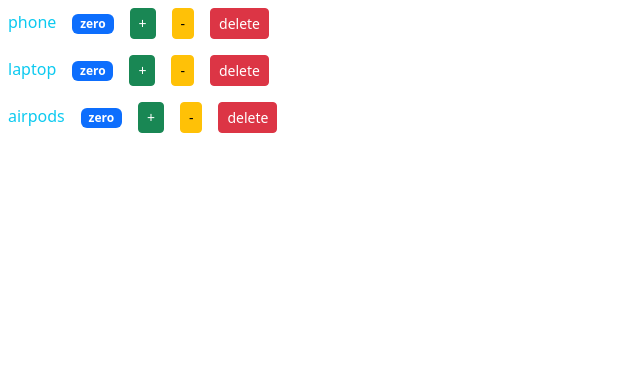
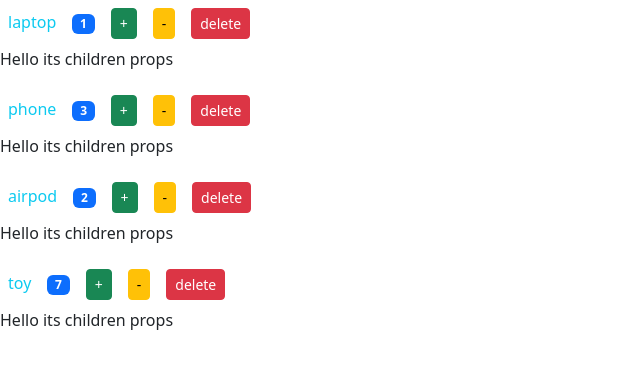
Before and after one commit to mohammadhosseintazaroei/react-course, a React (Create React App) app in the folder productComponent/: page / in a window 1280 px wide. Shown: the top 368 px of the page, without its empty margins (0-640 px from the left). Built offline with nearby package versions, Linux system fonts and the light colour scheme.

Commit message:
seventhDay - Mapping an array to a component

```diff
--- a/productComponent/src/components/functional/product.jsx
+++ b/productComponent/src/components/functional/product.jsx
@@ -1,8 +1,9 @@
 import { useState } from "react";
-const Product = ({productName}) => {
-  const [count, setCount] = useState(0);
+const Product = ({ productName,count:propCount, children }) => {
+  const [count, setCount] = useState(propCount);
 
   return (
+    <>
       <div>
         <span className="m-2 text-info">{productName}</span>
         <span className="m-2 badge bg-primary">{format()}</span>
@@ -22,6 +23,8 @@ const Product = ({productName}) => {
           delete
         </button>
       </div>
+      {children}
+    </>
   );
   function handelIncreamente() {
     setCount(count + 1);
--- a/productComponent/src/components/functional/products.js
+++ /dev/null
@@ -1,13 +0,0 @@
-import Product from "./product";
-
-const Products = () => {
-    return (
-        <>
-        <Product productName="phone"/>
-        <Product productName="laptop"/>
-        <Product productName="airpods"/>
-        </>
-     );
-}
-
-export default Products;
--- /dev/null
+++ b/productComponent/src/components/functional/products.jsx
@@ -0,0 +1,26 @@
+import { useState } from "react";
+import Product from "./product";
+
+const Products = () => {
+  const [products, setProduct] = useState([
+    { id: 1, count: 1, productName: "laptop" },
+    { id: 2, count: 3, productName: "phone" },
+    { id: 3, count: 2, productName: "airpod" },
+    { id: 4, count: 7, productName: "toy" },
+  ]);
+  return (
+    <>
+      {products.map((product, index) => (
+        <Product
+          key={index}
+          productName={product.productName}
+          count={product.count}
+        >
+          <p>Hello its children props</p>
+        </Product>
+      ))}
+    </>
+  );
+};
+
+export default Products;
--- a/productComponent/src/components/product.jsx
+++ b/productComponent/src/components/product.jsx
@@ -1,11 +1,12 @@
 import { Component } from "react";
 export default class Product extends Component {
   state = {
-    count: 0,
+    count: this.props.count,
   };
   render() {
   const {productName} = this.props
     return (
+  <>
       <div>
         <span className="m-2 text-info">{productName}</span>
         <span className="m-2 badge bg-primary">{this.format()}</span>
@@ -28,6 +29,8 @@ export default class Product extends Component {
           delete
         </button>
       </div>
+    {this.props.children}
+      </>
     );
   }
   handelIncreamente = () => {
```
Also changed, not shown: productComponent/src/components/products.jsx (+19 -3 lines), 1 other file (tests, documents, lock files or other folders). Lines whose indentation alone changed are shown as unchanged.
